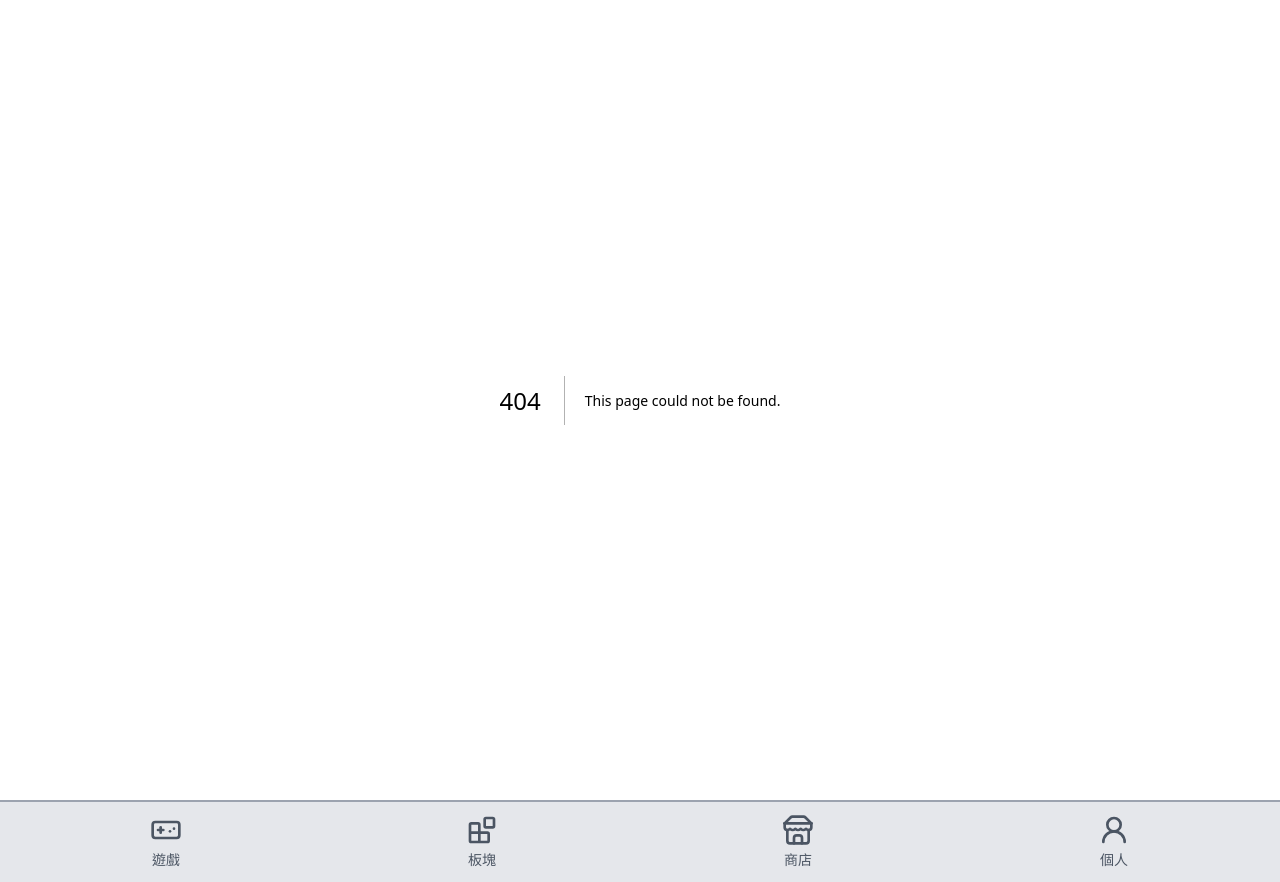
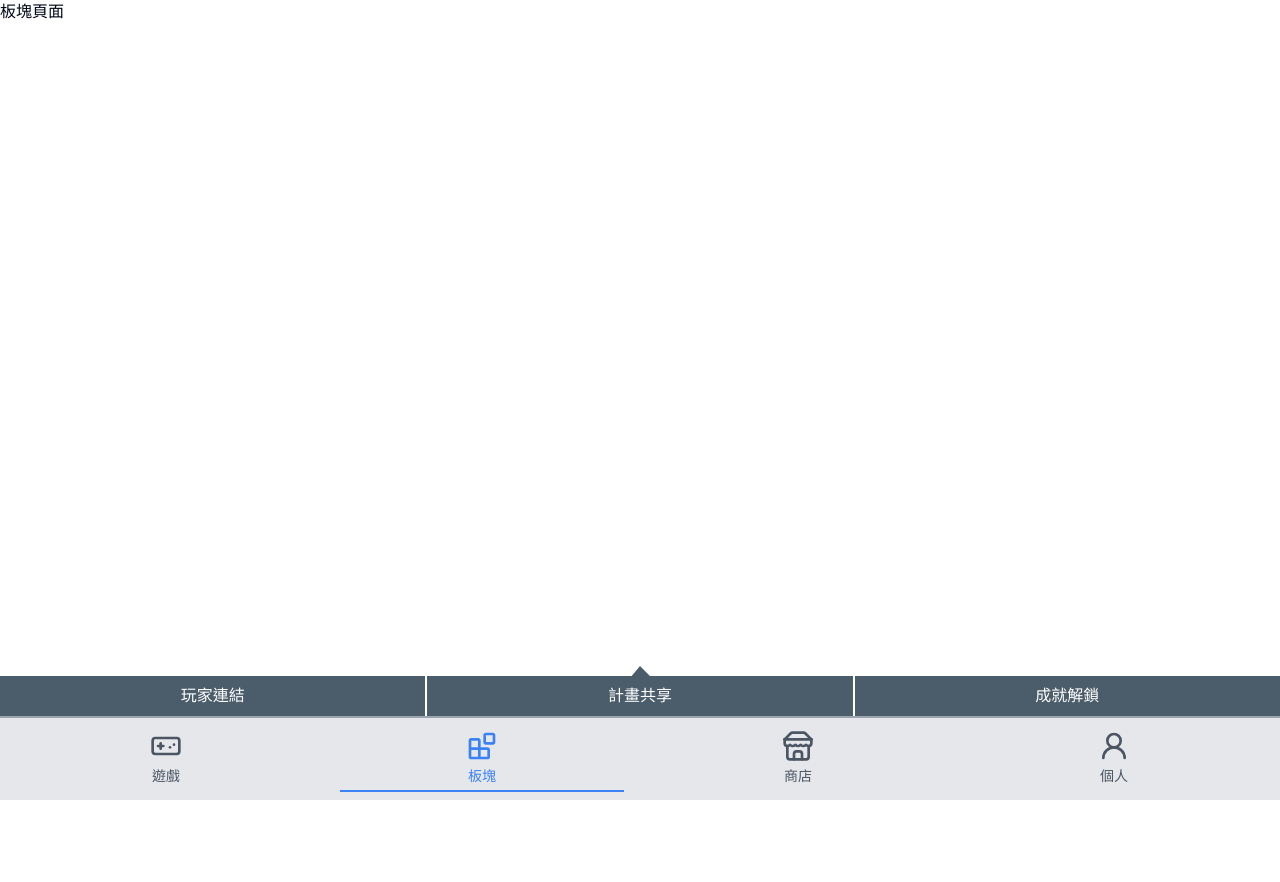
Before and after one commit to sitcon-tw/2025-game, a Next.js app: page /fragment/share in a window 1280 px wide. Before the commit this address had no page. After the commit the page ends 800 px from the top, so only its background shows below. Built offline with nearby package versions, Linux system fonts and the light colour scheme.

Commit message:
feat:InnerBar & scanner testing

```diff
--- a/package.json
+++ b/package.json
@@ -45,6 +45,7 @@
     "date-fns": "^4.1.0",
     "embla-carousel-react": "^8.5.1",
     "framer-motion": "^11.18.0",
+    "html5-qrcode": "^2.3.8",
     "input-otp": "^1.4.1",
     "lucide-react": "^0.468.0",
     "next": "15.0.4",
--- /dev/null
+++ b/src/app/(screens)/fragment/achievements/page.tsx
@@ -0,0 +1,7 @@
+export default function FragmentPage() {
+  return (
+    <>
+      <p>板塊頁面</p>
+    </>
+  );
+}
--- /dev/null
+++ b/src/app/(screens)/fragment/layout.tsx
@@ -0,0 +1,54 @@
+"use client";
+
+import Link from "next/link";
+
+import { usePathname } from "next/navigation";
+export default function Layout({
+  children,
+}: Readonly<{
+  children: React.ReactNode;
+}>) {
+  const pathname = usePathname();
+
+  return (
+    <div className="relative h-full">
+      <div className="w-full">{children}</div>
+      <section className="absolute bottom-0 flex w-full gap-[2px]">
+        <InnerBarItem href="/fragment/link" name="玩家連結" />
+        <InnerBarItem href="/fragment/share" name="計畫共享" />
+        <InnerBarItem href="/fragment/achievements" name="成就解鎖" />
+      </section>
+    </div>
+  );
+}
+
+function InnerBarItem({
+  href,
+  name,
+}: Readonly<{
+  href: string;
+  name: string;
+}>) {
+  const pathname = usePathname();
+
+  const isActive = pathname.includes(href);
+
+  return (
+    <Link
+      href={href}
+      className="relative flex w-full flex-1 justify-center bg-[#4b5c6bff] py-2 text-white"
+    >
+      {isActive && (
+        <svg
+          className="absolute -top-[10px]"
+          width="20"
+          height="12"
+          xmlns="http://www.w3.org/2000/svg"
+        >
+          <polygon points="10,0 20,10 0,10 20,12 0,12" fill="#4b5c6bff" />
+        </svg>
+      )}
+      {name}
+    </Link>
+  );
+}
--- /dev/null
+++ b/src/app/(screens)/fragment/link/page.tsx
@@ -0,0 +1,25 @@
+"use client";
+import Html5QrcodePlugin from "@/components/Html5QrcodePlugin";
+export default function FragmentPage() {
+  const onNewScanResult = (data: string) => {
+    // 拿到QRcode掃描結果應該要包含
+    // {
+    //   "playerId": "1234567890",
+    //   "blocks":{ } 分享的板塊內容
+    // }
+    // 拿到後去打API更新分享的板塊資料
+    // 有可能要做身分驗證?
+    console.log(data);
+  };
+  return (
+    <>
+      <p>板塊頁面</p>
+      <Html5QrcodePlugin
+        fps={10}
+        qrbox={250}
+        disableFlip={false}
+        qrCodeSuccessCallback={onNewScanResult}
+      />
+    </>
+  );
+}
--- a/src/app/(screens)/fragment/page.tsx
+++ b/src/app/(screens)/fragment/page.tsx
@@ -1,7 +1,4 @@
+import { redirect } from "next/navigation";
 export default function FragmentPage() {
-  return (
-    <>
-      <p>板塊頁面</p>
-    </>
-  );
+  redirect("/fragment/link");
 }
--- /dev/null
+++ b/src/app/(screens)/fragment/share/page.tsx
@@ -0,0 +1,7 @@
+export default function FragmentPage() {
+  return (
+    <>
+      <p>板塊頁面</p>
+    </>
+  );
+}
--- a/src/app/layout.tsx
+++ b/src/app/layout.tsx
@@ -38,7 +38,12 @@ function NavbarItem({
   Icon: LucideIcon;
 }>) {
   const pathname = usePathname();
-  const isActive = pathname === href;
+  const getIsActive = () => {
+    if (href === "/" && pathname !== "/") return false;
+    return pathname.includes(href);
+  };
+  const isActive = getIsActive();
+
   return (
     <Link href={href} className="flex-1 px-4">
       <div
--- /dev/null
+++ b/src/components/Html5QrcodePlugin.tsx
@@ -0,0 +1,66 @@
+import { Html5QrcodeScanner } from "html5-qrcode";
+import { useEffect } from "react";
+
+const qrcodeRegionId = "html5qr-code-full-region";
+
+type Html5QrcodePluginProps = {
+  fps?: number;
+  qrbox?: number;
+  aspectRatio?: number;
+  disableFlip?: boolean;
+  qrCodeSuccessCallback: (data: string) => void;
+  qrCodeErrorCallback?: (error: string) => void;
+  verbose?: boolean;
+};
+
+type Config = {
+  fps: number;
+  qrbox?: number;
+  aspectRatio?: number;
+  disableFlip?: boolean;
+  verbose?: boolean;
+};
+
+// Creates the configuration object for Html5QrcodeScanner.
+const createConfig = (props: Html5QrcodePluginProps) => {
+  const config: Config = {
+    fps: props.fps ? props.fps : 10,
+    qrbox: props.qrbox,
+    aspectRatio: props.aspectRatio,
+    disableFlip: props.disableFlip,
+    verbose: props.verbose,
+  };
+  return config;
+};
+
+const Html5QrcodePlugin = (props: Html5QrcodePluginProps) => {
+  useEffect(() => {
+    // when component mounts
+    const config = createConfig(props);
+    const verbose = props.verbose === true;
+    // Suceess callback is required.
+    if (!props.qrCodeSuccessCallback) {
+      throw "qrCodeSuccessCallback is required callback.";
+    }
+    const html5QrcodeScanner = new Html5QrcodeScanner(
+      qrcodeRegionId,
+      config,
+      verbose,
+    );
+    html5QrcodeScanner.render(
+      props.qrCodeSuccessCallback,
+      props.qrCodeErrorCallback,
+    );
+
+    // cleanup function when component will unmount
+    return () => {
+      html5QrcodeScanner.clear().catch((error) => {
+        console.error("Failed to clear html5QrcodeScanner. ", error);
+      });
+    };
+  }, []);
+
+  return <div id={qrcodeRegionId} />;
+};
+
+export default Html5QrcodePlugin;
```
Also changed, not shown: 1 other file (tests, documents, lock files or other folders).
